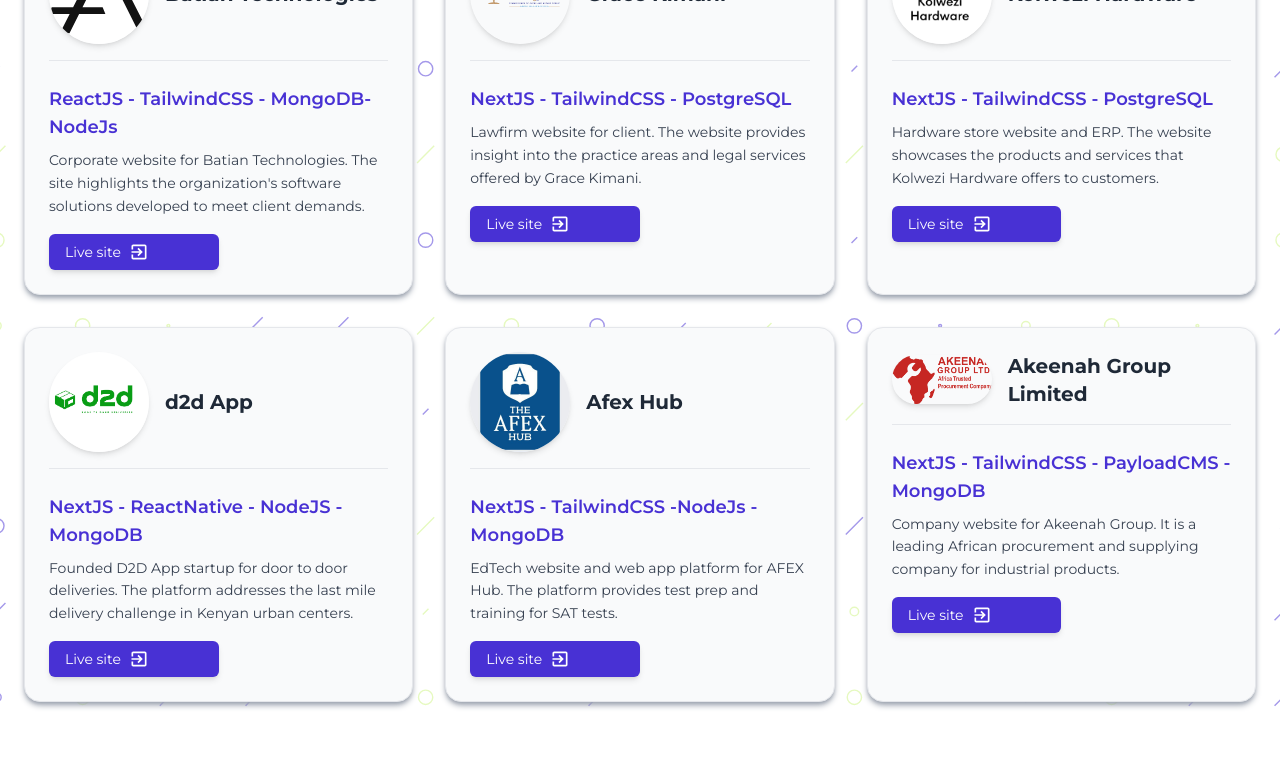
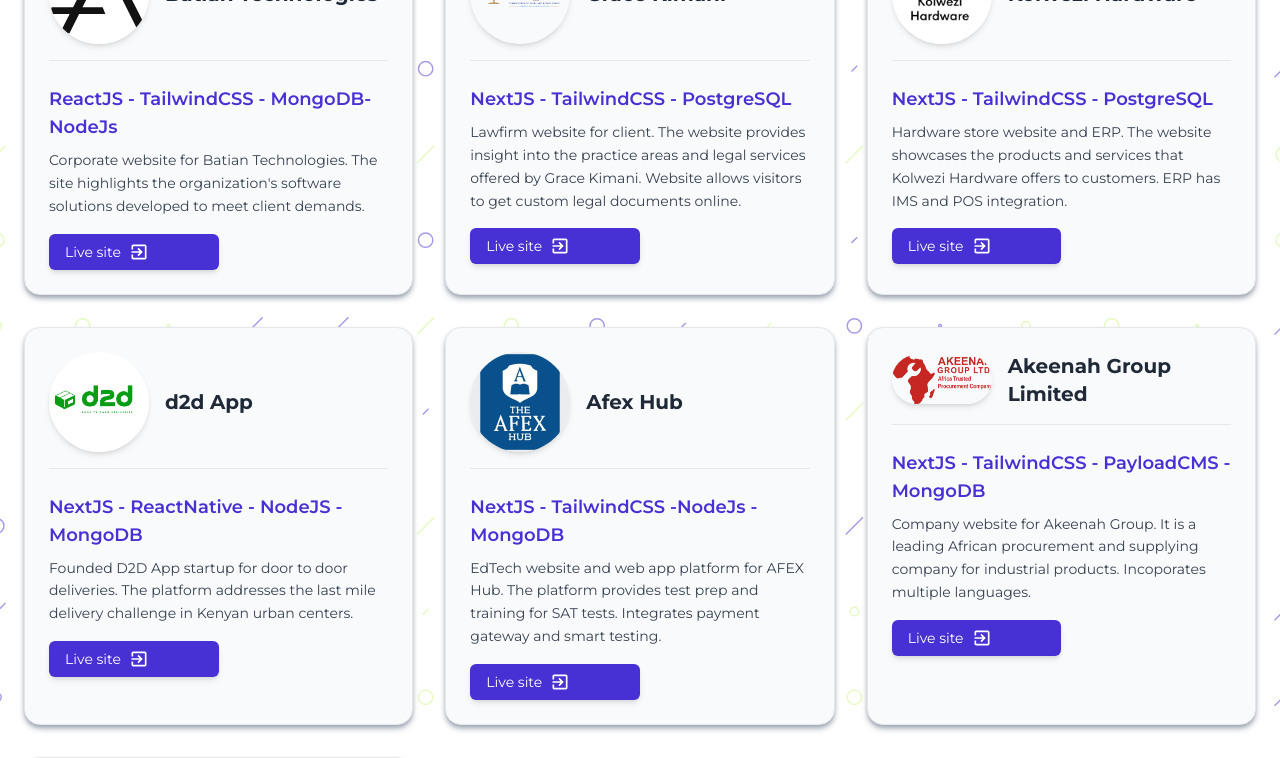
Before and after one commit to madgenius1/nickjuma, a Next.js app: page / in a window 1280 px wide. Shown: the part 2000-2758 px from the top of the page. Built offline with nearby package versions, Linux system fonts and the light colour scheme.

Commit message:
Added new content to ProjectList.tsx

```diff
--- a/src/app/components/ProjectList.tsx
+++ b/src/app/components/ProjectList.tsx
@@ -18,7 +18,7 @@ const projects = [
         title: "Grace Kimani",
         linkHref: "https://gracekimaniadvocates.co.ke/",
         stack: "NextJS - TailwindCSS - PostgreSQL",
-        paragraph: "Lawfirm website for client. The website provides insight into the practice areas and legal services offered by Grace Kimani.",
+        paragraph: "Lawfirm website for client. The website provides insight into the practice areas and legal services offered by Grace Kimani. Website allows visitors to get custom legal documents online.",
     },
     {
         imgSrc: "/kolwezi.png",
@@ -26,7 +26,7 @@ const projects = [
         title: "Kolwezi Hardware",
         linkHref: "https://kolwezi.vercel.app/",
         stack: "NextJS - TailwindCSS - PostgreSQL",
-        paragraph: "Hardware store website and ERP. The website showcases the products and services that Kolwezi Hardware offers to customers. ",
+        paragraph: "Hardware store website and ERP. The website showcases the products and services that Kolwezi Hardware offers to customers. ERP has IMS and POS integration. ",
     },
     {
         imgSrc: "/d2d.png",
@@ -50,7 +50,7 @@ const projects = [
         title: "Afex Hub",
         linkHref: "https://www.afexhub.co.ke/",
         stack: "NextJS - TailwindCSS -NodeJs - MongoDB",
-        paragraph: "EdTech website and web app platform for AFEX Hub. The platform provides test prep and training for SAT tests. ",
+        paragraph: "EdTech website and web app platform for AFEX Hub. The platform provides test prep and training for SAT tests. Integrates payment gateway and smart testing. ",
     },
     {
         imgSrc: "/akeenahlogo.png",
@@ -58,7 +58,15 @@ const projects = [
         title: "Akeenah Group Limited",
         linkHref: "https://www.akeenahgroup.com/",
         stack: "NextJS - TailwindCSS - PayloadCMS - MongoDB",
-        paragraph: "Company website for Akeenah Group. It is a leading African procurement and supplying company for industrial products. ",
+        paragraph: "Company website for Akeenah Group. It is a leading African procurement and supplying company for industrial products. Incoporates multiple languages. ",
+    },
+    {
+        imgSrc: "/dianipetcare.png",
+        imgAlt: "Diani Pet Care",
+        title: "Diani Pet Care",
+        linkHref: "https://dianipetcare.vercel.app/",
+        stack: "NextJS - ExpressJs - NodeJs - PostgreSQL",
+        paragraph: "In development | Website and booking platform for dog training, pet walking, boarding, and grooming, with payment integration. ",
     },
     // {
     //     imgSrc: "/avyra.png",
```
Also changed, not shown: public/dianipetcare.png (added).
